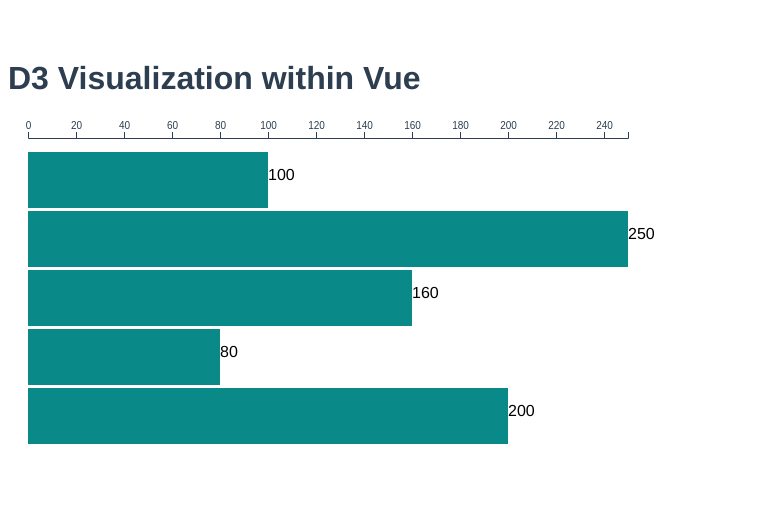
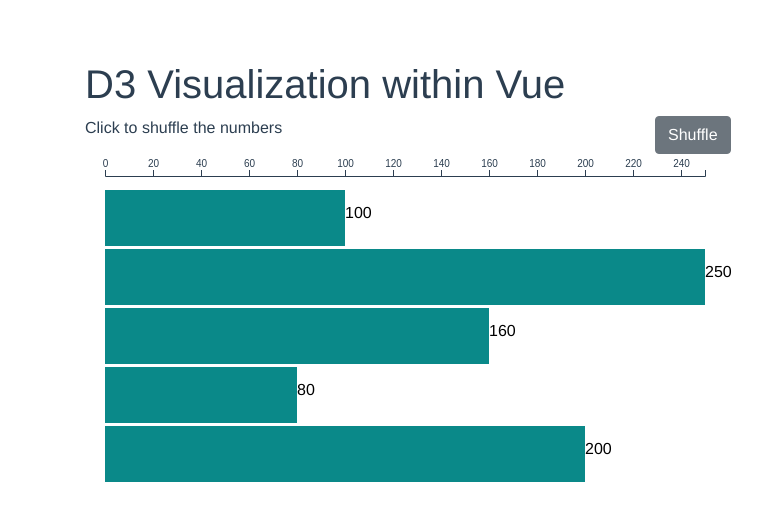
Before and after one commit to va602aa-2021/d3_vue, a Vue app: page / in a window 1280 px wide. Shown: the top 520 px of the page, without its empty margins (0-784 px from the left). Built offline with nearby package versions, Linux system fonts and the light colour scheme.

Commit message:
Introducing BootstrapVue and reactive visualization

```diff
--- a/package.json
+++ b/package.json
@@ -8,6 +8,8 @@
     "lint": "vue-cli-service lint"
   },
   "dependencies": {
+    "bootstrap": "^4.6.0",
+    "bootstrap-vue": "^2.21.2",
     "core-js": "^3.6.5",
     "d3": "^6.6.0",
     "vue": "^2.6.11"
--- a/src/App.vue
+++ b/src/App.vue
@@ -1,8 +1,21 @@
 <template>
   <div id="app">
-    <h1>D3 Visualization within Vue</h1>
-    <svg width="800" height="600" id="viz"></svg>
-
+    <b-container>
+      <b-row>
+        <b-col>
+          <h1>D3 Visualization within Vue</h1>
+        </b-col>
+      </b-row>
+      <b-row>
+        <b-col><p>Click to shuffle the numbers</p></b-col>
+        <b-col><b-button @click="shuffleNumbers">Shuffle</b-button></b-col>
+      </b-row>
+      <b-row>
+        <b-col>
+          <svg width="800" height="600" id="viz"></svg>
+        </b-col>
+      </b-row>
+    </b-container>
   </div>
 </template>
 
@@ -73,6 +86,10 @@
               .text( (d) => d )
               .attr('x', scaleLength)
               .attr('y', scalePos.bandwidth() / 2 );
+    },
+    shuffleNumbers(){
+      const N = Math.round(Math.random()*10);
+      this.numbers = d3.range(N).map(d => Math.round(d+Math.random()*400));
     }
   },
 }
```
Also changed, not shown: src/main.js (+11 -0 lines), 2 other files (tests, documents, lock files or other folders).
